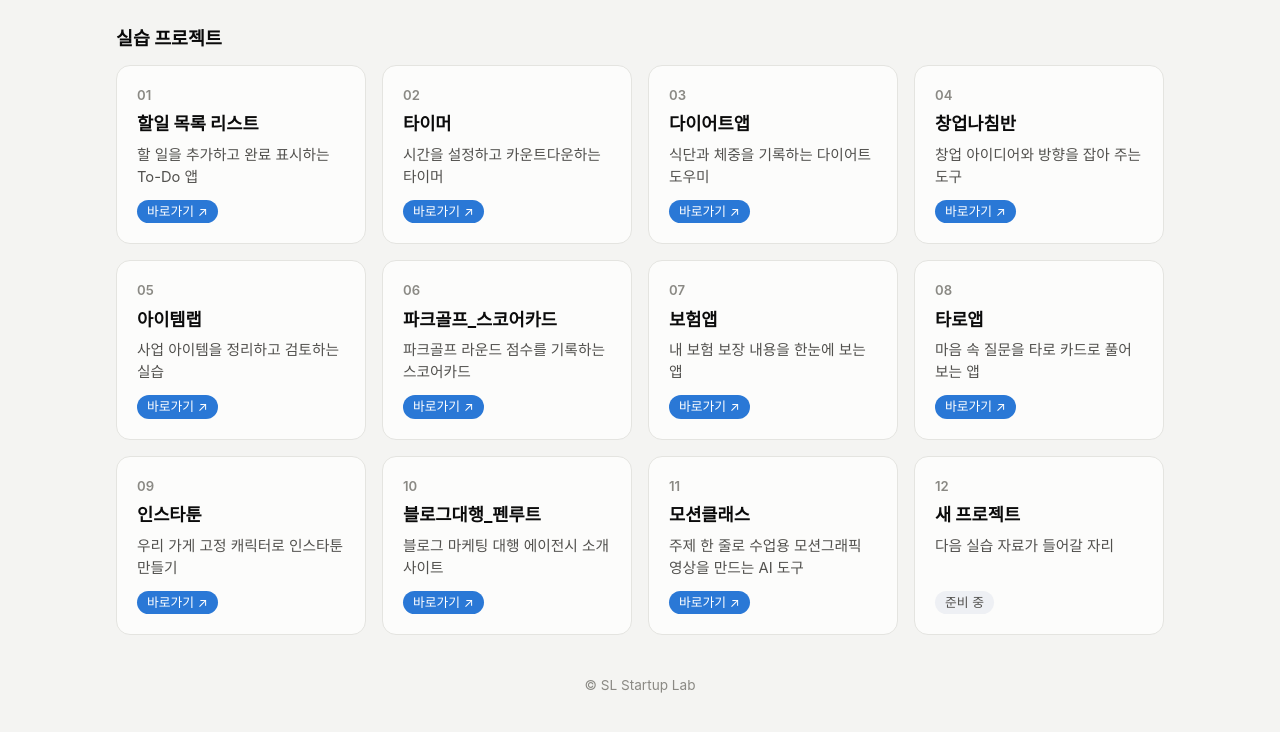
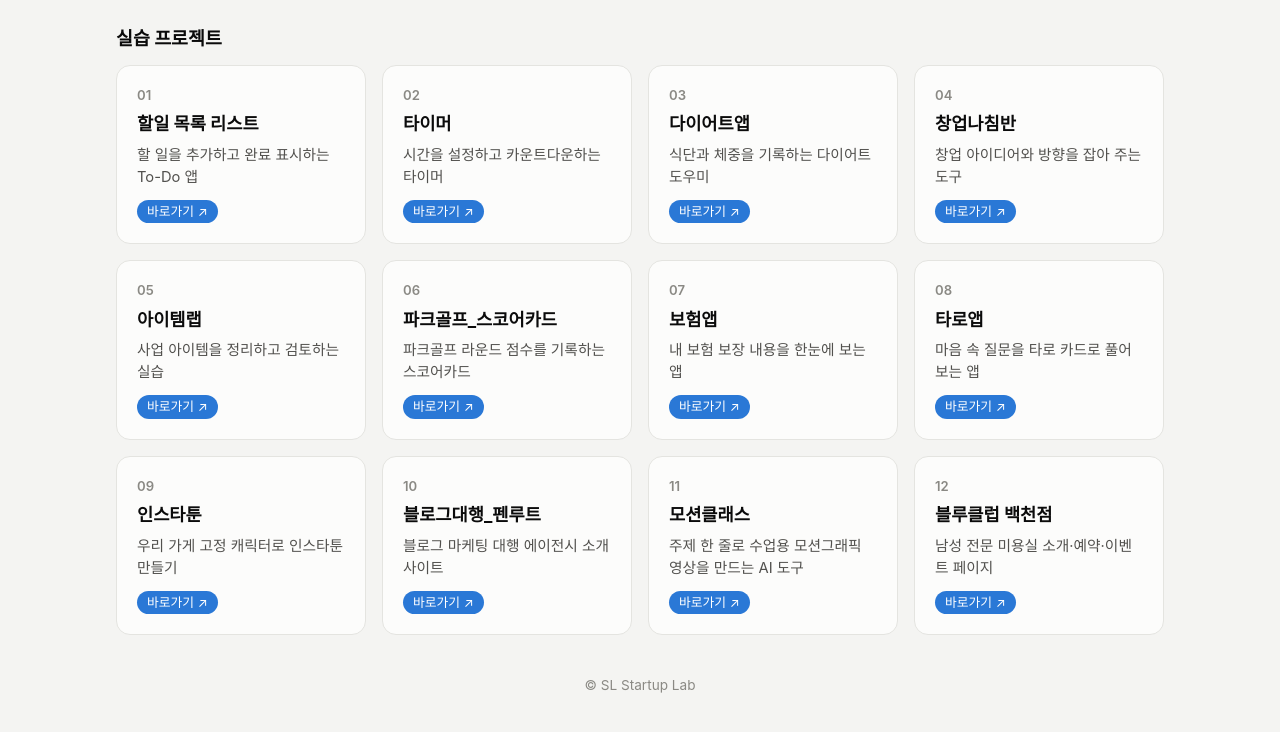
Before and after one commit to sl-startup-lab/sl-startup-lab.github.io, a plain HTML site: page index.html in a window 1280 px wide. Shown: the part 974-1706 px from the top of the page. Drawn offline with nearby package versions, Linux system fonts and the light colour scheme.

Commit message:
Link card 12 to blueclub site
Co-Authored-By: Claude Opus 5.5 <noreply@anthropic.com>

```diff
--- a/index.html
+++ b/index.html
@@ -306,12 +306,12 @@
       </a>
     </li>
     <li>
-      <div class="card disabled" aria-disabled="true">
+      <a class="card" href="https://blueclub.vercel.app/" target="_blank" rel="noopener">
         <span class="num">12</span>
-        <h3>새 프로젝트</h3>
-        <p>다음 실습 자료가 들어갈 자리</p>
-        <span class="badge">준비 중</span>
-      </div>
+        <h3>블루클럽 백천점</h3>
+        <p>남성 전문 미용실 소개·예약·이벤트 페이지</p>
+        <span class="badge live">바로가기 ↗</span>
+      </a>
     </li>
   </ul>
 
@@ -326,7 +326,7 @@
    ===================================================================== */
 const DASHBOARD = {
   stats: [
-    { label: '연결된 프로젝트', value: 11, unit: '/ 12', note: '나머지 1개 준비 중' },
+    { label: '연결된 프로젝트', value: 12, unit: '/ 12', note: '모든 프로젝트 연결 완료' },
     { label: '이번 주 학습 시간', value: 12.5, unit: '시간', note: '지난주보다', change: '+2.0시간' },
     { label: '연속 학습', value: 7, unit: '일', note: '최고 기록 12일' },
     { label: '이번 달 커밋', value: 48, unit: '회', note: '지난달보다', change: '+15회' },
```
